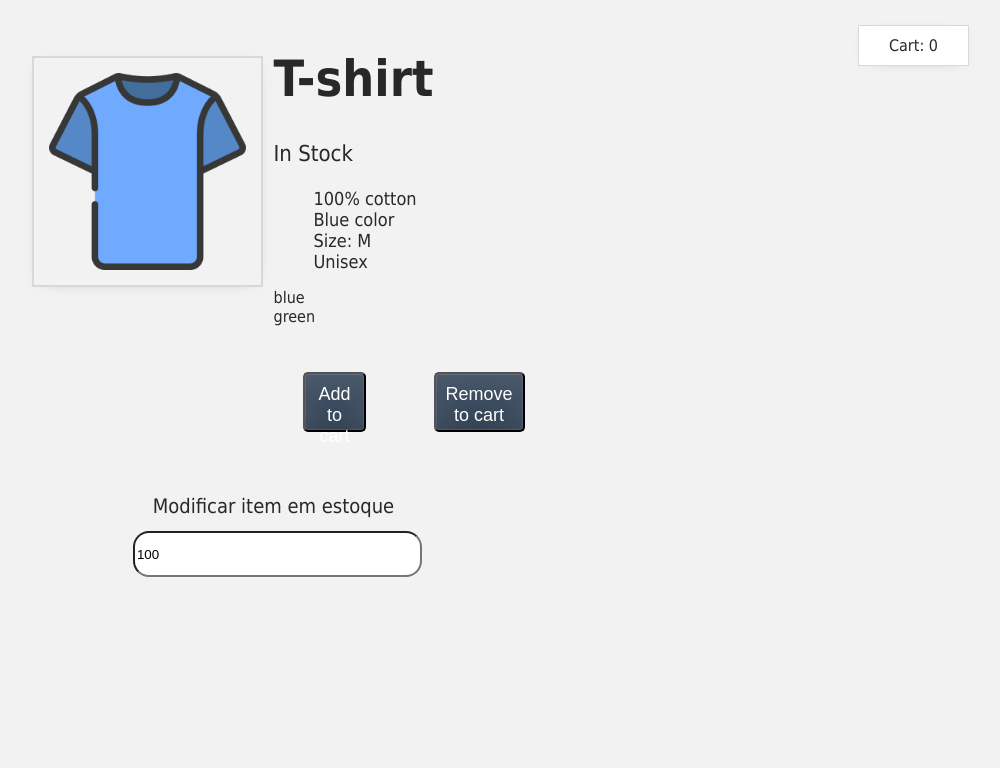
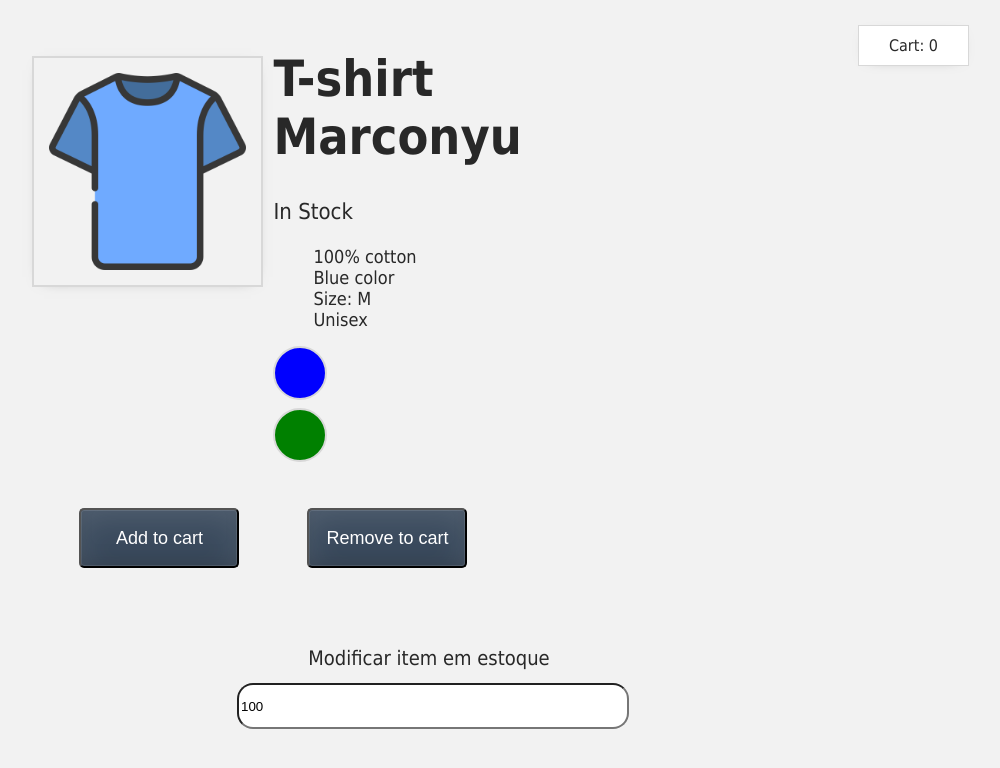
Before and after one commit to PedroHenmalaquias/vue3_curso, a plain HTML site: page index.html in a window 1280 px wide. Shown: the whole page, without its empty margins (211-1211 px from the left). Drawn offline with nearby package versions, Linux system fonts and the light colour scheme.

Commit message:
renderização condicional de estilos

```diff
--- a/assets/styles.css
+++ b/assets/styles.css
@@ -38,6 +38,7 @@ body {
   margin-top: 8px;
   border: 2px solid #d8d8d8;
   border-radius: 50%;
+  cursor: pointer;
 }
 
 
--- a/index.html
+++ b/index.html
@@ -17,7 +17,7 @@
             <img :src=image alt=”img-product”>
           </div>
           <div class="product-info">
-            <h1>{{ productTitle }}</h1>
+            <h1>{{ productTitle + ' ' + brand }}</h1>
             <p v-if="isStock > 10">In Stock</p>
             <p v-else-if="isStock <= 10 && isStock >= 1">Almost of stock</p>
             <p v-else>Out of stock</p>
@@ -26,11 +26,11 @@
                 {{ detail }}
               </li>
             </ul>
-            <div v-for="variant in variants" :key="variant.id" @mouseover="changeImage(variant.variantImage)">
-              {{ variant.color }}
+            <div v-for="variant in variants" :key="variant.id" @click="changeImage(variant.variantImage)" class="color-circle" :style="{ backgroundColor: variant.color }"></div>
+              <!-- {{ variant.color }} -->
             </div>
             <div class="buttons">
-            <button class="button" @click="addToCart">Add to cart</button>
+            <button class="button" @click="addToCart" :disabled="isStock < 1" :class="{ disabledButton : isStock < 1}">Add to cart</button>
             <button class="button" @click="removeToCart">Remove to cart</button>
           </div>
           </div>
@@ -47,12 +47,24 @@
 
       createApp({
         setup() {
+          const isStock = ref(100);
           const cart = ref(0);
           const addToCart = () => {
-            cart.value++;
+            if( cart.value < isStock.value) {
+              // isStock.value--;
+              cart.value++;
+            } else {
+              alert("No more items in stock.");
+            }
+            // cart.value++;
           };
           const removeToCart = () => {
-            cart.value--;
+            if (cart.value > 0) {
+              cart.value--;
+            } else {
+              alert("No items in the cart to remove.");
+            }
+            // cart.value--;
             };
             const image = ref("./assets/images/t-shirt-blue.png");
             const changeImage = (variantImage) => {
@@ -60,8 +72,9 @@
             };
           return {
             productTitle: ref("T-shirt"),
+            brand: 'Marconyu',
             image,
-            isStock: ref(100),
+            isStock,
             details: [
               "100% cotton",
               "Blue color",
```
